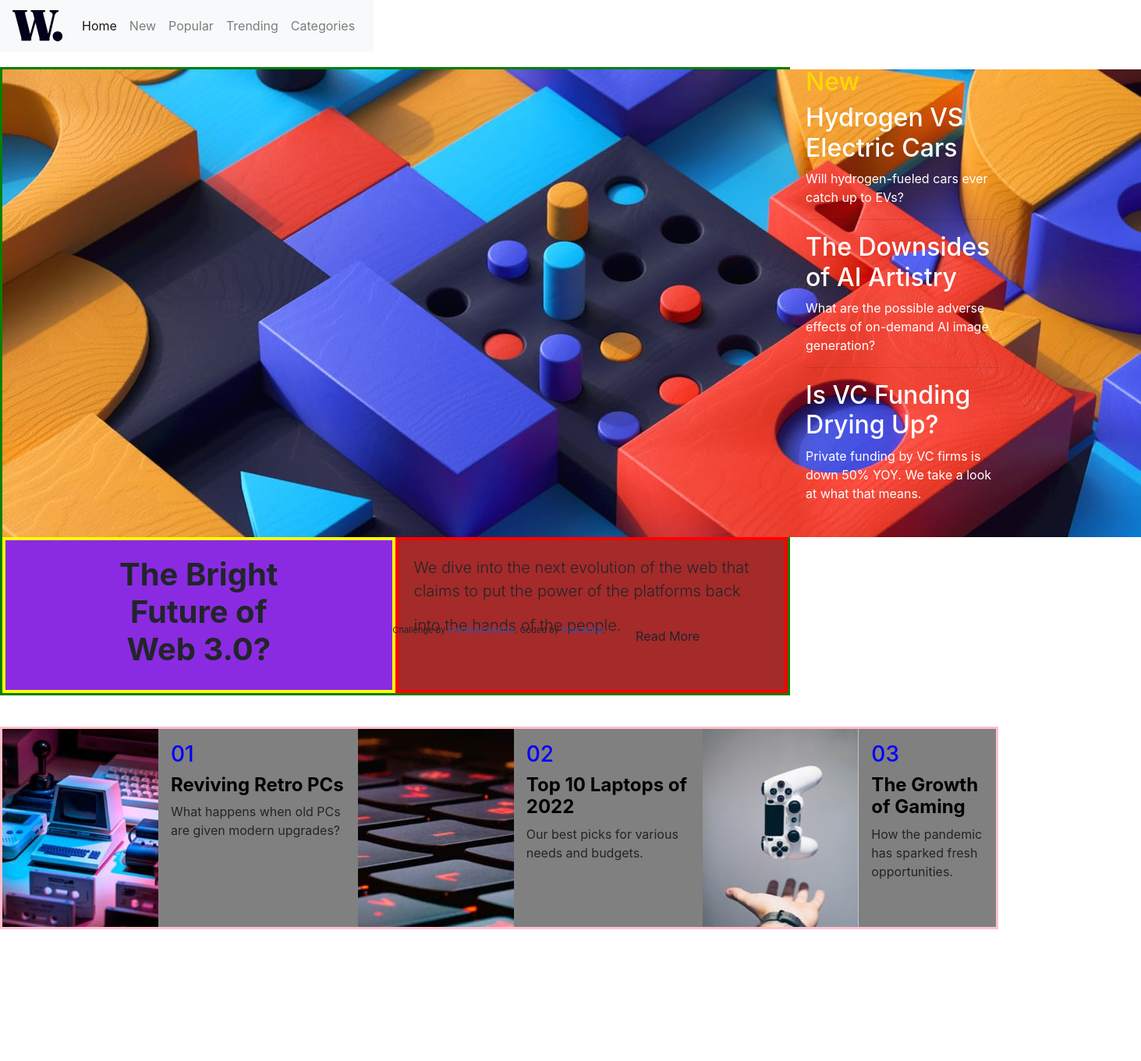
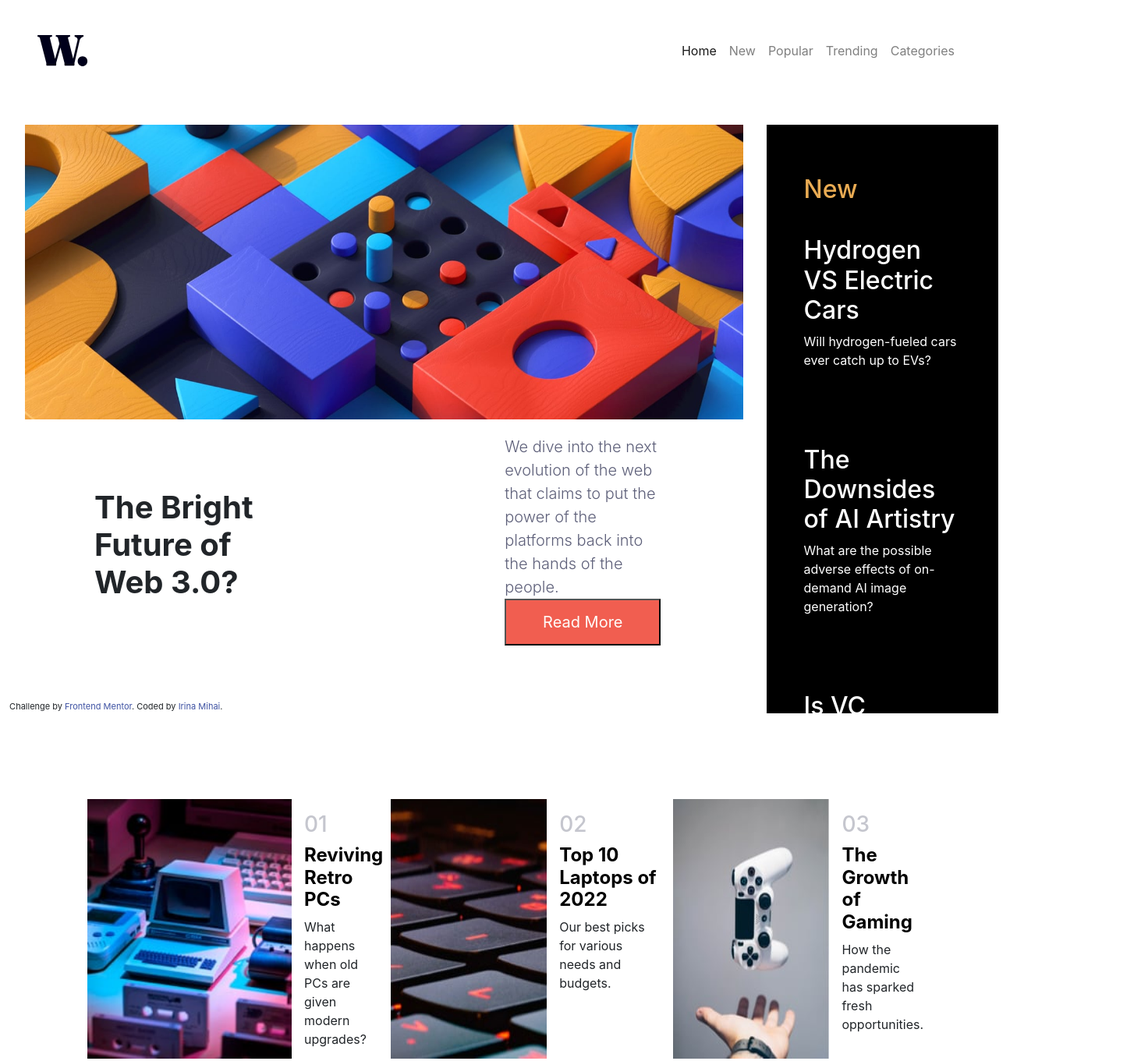
Before and after one commit to irinamihai150/Challenge, a plain HTML site: page index.html in a window 1280 px wide. Shown: the whole page at 78% size, 1463 px wide, since content can reach past the window. Before the commit the page ends 1192 px from the top, so only its background shows below. Drawn offline with nearby package versions, Linux system fonts and the light colour scheme.

Commit message:
fixing style

```diff
--- a/index.html
+++ b/index.html
@@ -35,7 +35,7 @@
   <body>
   <div class="grid-container">
      <nav
-      class="navbar navbar-expand-lg navbar-light bg-light justify-content-between"
+      class="navbar navbar-expand-lg navbar-light justify-content-between"
     >
       <a class="navbar-brand" href="#"
         ><svg width="65" height="40" xmlns="http://www.w3.org/2000/svg">
@@ -82,20 +82,19 @@
     </nav>
 
 <main>
-  <img  class ="main-image"src="assets/images/image-web-3-desktop.jpg" alt="">
+  <img  class ="main-image" src="assets/images/image-web-3-desktop.jpg" alt="">
   <div class="main-container">
     <div class="content1">
-    <h1><b>The Bright<br>Future of<br>Web 3.0?</b></h1></div>
+    <h1><b>The Bright<br>Future of<br>Web 3.0?</b></h1>
+  </div>
   <div class="content2">
     <p class="lead">
         We dive into the next evolution of the web that claims to put the power
-        of the platforms back into the hands of the people.
-        <a class="btn" href="#" role="button"><br>Read More</a>
+        of the platforms back into the hands of the people.<br>
+        <button>Read More</button>
       </p>
     </div>
   </div>
-
-
 </main>
 <aside class="sidebar">
       <article>
@@ -111,10 +110,12 @@
     on-demand AI image generation? </p>
     <hr>
       </article>
+      <article>
         <h2>Is VC Funding Drying Up?</h2>
         <p> Private funding by
     VC firms is down 50% YOY. We take a look at what that means. </p>
-      </article>
+  </article>
+
 
   </aside>
 
@@ -147,10 +148,6 @@
     </div>
 
 </footer>
-
-
-  </div>
-
 <div class="attribution">
       Challenge by
       <a href="https://www.frontendmentor.io?ref=challenge" target="_blank"
@@ -159,3 +156,4 @@
     </div>
   </body>
 </html>
+  </div>
--- a/style.css
+++ b/style.css
@@ -2,7 +2,10 @@
   margin: 0;
   padding: 0;
 }
-
+body{
+  font-size: 15px;
+  font-family: [Inter](https: //fonts.google.com/specimen/Inter);
+}
 .grid-container {
   display: grid;
   height: 100vh;
@@ -14,104 +17,121 @@
     'main main main sidebar'
     'content1 content1 content2 sidebar'
     'footer footer footer footer';
-  grid-gap: 20px;
+  grid-gap: 30px;
 }
 
-.nav {
-  border: 1px solid red;
-  background-color: pink;
+nav {
+  margin: 2em;
   grid-area: nav;
-}
-
-main {
-  border: 3px solid green;
-  background-color: aquamarine;
-  grid-area: main;
-}
-
-aside {
-  border: 4px solid blue background-color: yellow;
-  grid-area: sidebar;
-}
-
-.content1 {
-  border: 4px solid yellow;
-  background-color: blueviolet;
-  grid-area: content1;
-  width: 50%;
-}
-
-.content2 {
-  border: 4px solid red;
-  background-color: brown;
-  grid-area: content2;
-  width: 50%;
-
-}
-
-footer {
-  border: 3px solid pink;
-  background-color: grey;
-  grid-area: footer;
-}
-
-.main-image {
-  size: 100px;
-
-}
-
-nav{
   display: flex;
   flex-direction: row;
   justify-content: space-between;
 }
 
+main {
+  grid-area: main;
+  margin-left: 2em;
+}
+
+main img {
+  width: 100%;
+}
+
+
+aside {
+  grid-area: sidebar;
+}
+
 .main-container {
+  display: flex;
+  align-items: center;
+  justify-content: space-around;
+
+}
+
+.content1 {
+  grid-area: content1;
+  width: 40%;
+}
+
+.content2 {
+  grid-area: content2;
+  width: 30%;
+}
+
+.content2 p {
+  color: hsl(236, 13%, 42%);
+}
+.sidebar {
+  background-color: black;
+  padding: 2em 1em;
+}
+article {
+  padding: 2em;
+}
+
+
+footer {
+  grid-area: footer;
+  margin-left: 2em;
+  padding: 5em;
+
+}
+
+.lead {
+  padding: 1em 2em;
+  margin-bottom: 1em;
+}
+
+hr {
+  color: red;
+}
+
+h2 {
+  color: white;
+}
+
+.second-title {
+  color: hsl(35, 77%, 62%);
+  padding-bottom: 1em;
+}
+
+h3 {
+  color: hsl(233, 8%, 79%)
+}
+
+h4 {
+  color: black;
+
+}
+
+aside p {
+  color: white;
+
+}
+h1 {
+  padding: 0.5em;
+}
+
+button {
+  font-size: 20px;
+  background-color: hsl(5, 85%, 63%);
+  color: hsl(36, 100%, 99%);
+  width: 10em;
+  height: 3em;
+}
+.footer-container {
   display: flex;
 }
 
-.footer-container {
+.foot-section {
   display: flex;
+  flex-direction: column;
+  padding: 1em
 }
-.foot-section {
-  display:flex;
-  flex-direction: column;
-  padding:1em
+
+.f-contain {
+  display: flex;
+  flex-direction: row;
+  justify-content: space-between;
 }
-.f-contain {
-  display:flex;
-  flex-direction: row;
-}
-h1{
-  padding:0.5em;
-  font-size:24px;
-  text-align: center;
-}
-.btn {
-  color:blue;
-  font-size: 20px;
-}
-.lead {
-
-  padding: 1em 1em;
-}
-hr {
-  color:white;
-}
-h2 {
-  color:white;
-}
-.second-title {
-  color:gold;
-}
-h3{
-  color:blue;
-}
-h4 {
-  color:black;
-
-}
-aside p{
-  color:white;
-
-}
```
